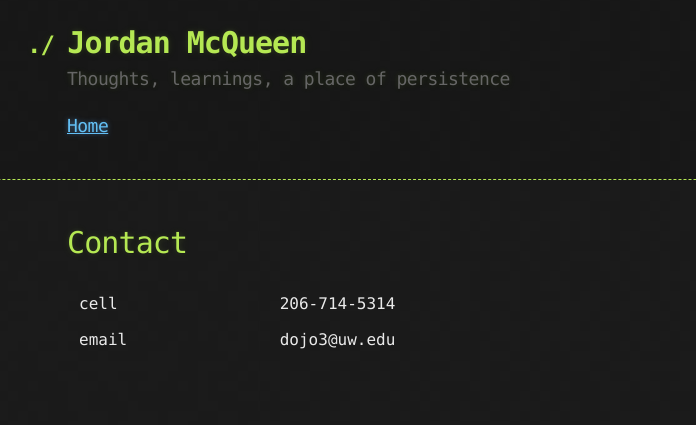
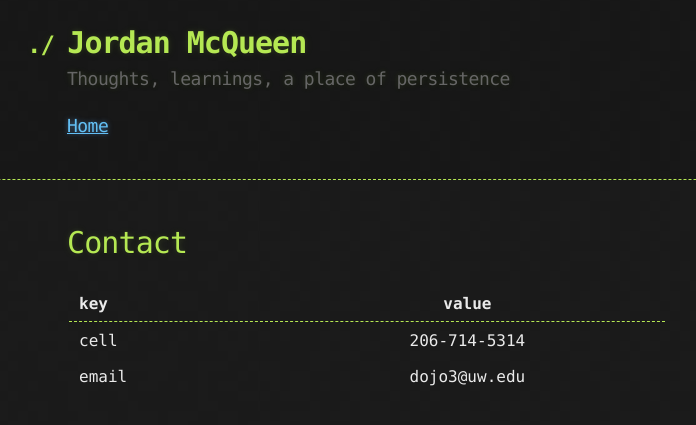
Before and after one commit to mcqueenjordan/mcqueenjordan.github.io, a Jekyll site: the page built from contact.md, in a window 1280 px wide. Shown: the top 425 px of the page, without its empty margins (273-969 px from the left). Built offline with Jekyll 4.4.1, drawn with Linux system fonts in a browser that asks for light colours; our own code applies the rules of GitHub Pages for plain Markdown files.

Commit message:
table update

```diff
--- a/contact.md
+++ b/contact.md
@@ -4,6 +4,7 @@ layout: default
 
 # [](#header-1)Contact
 
+| key           | value         |
 | ------------- |:-------------:|
 | cell          | 206-714-5314  |
 | email         | dojo3@uw.edu  |
```
